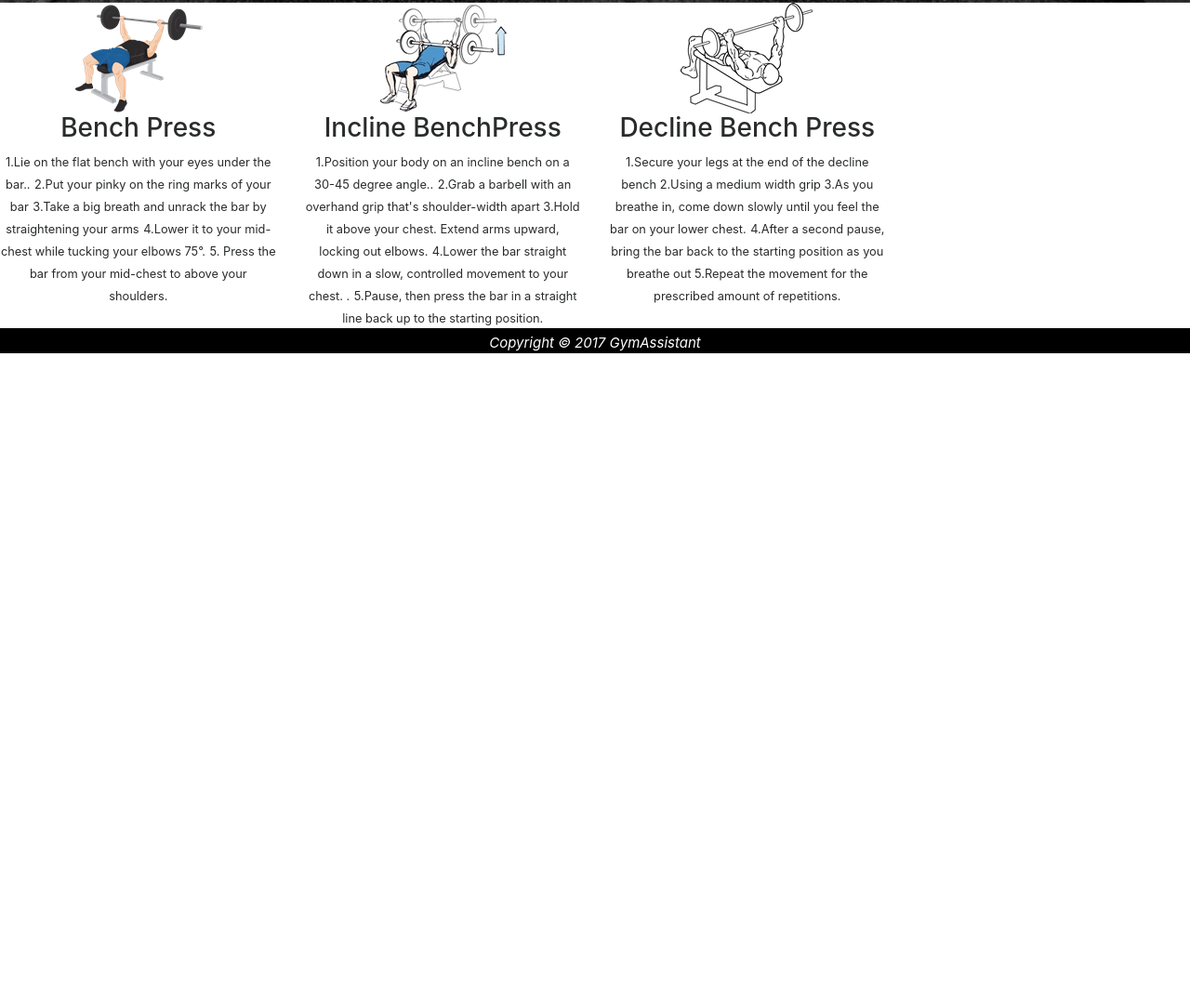
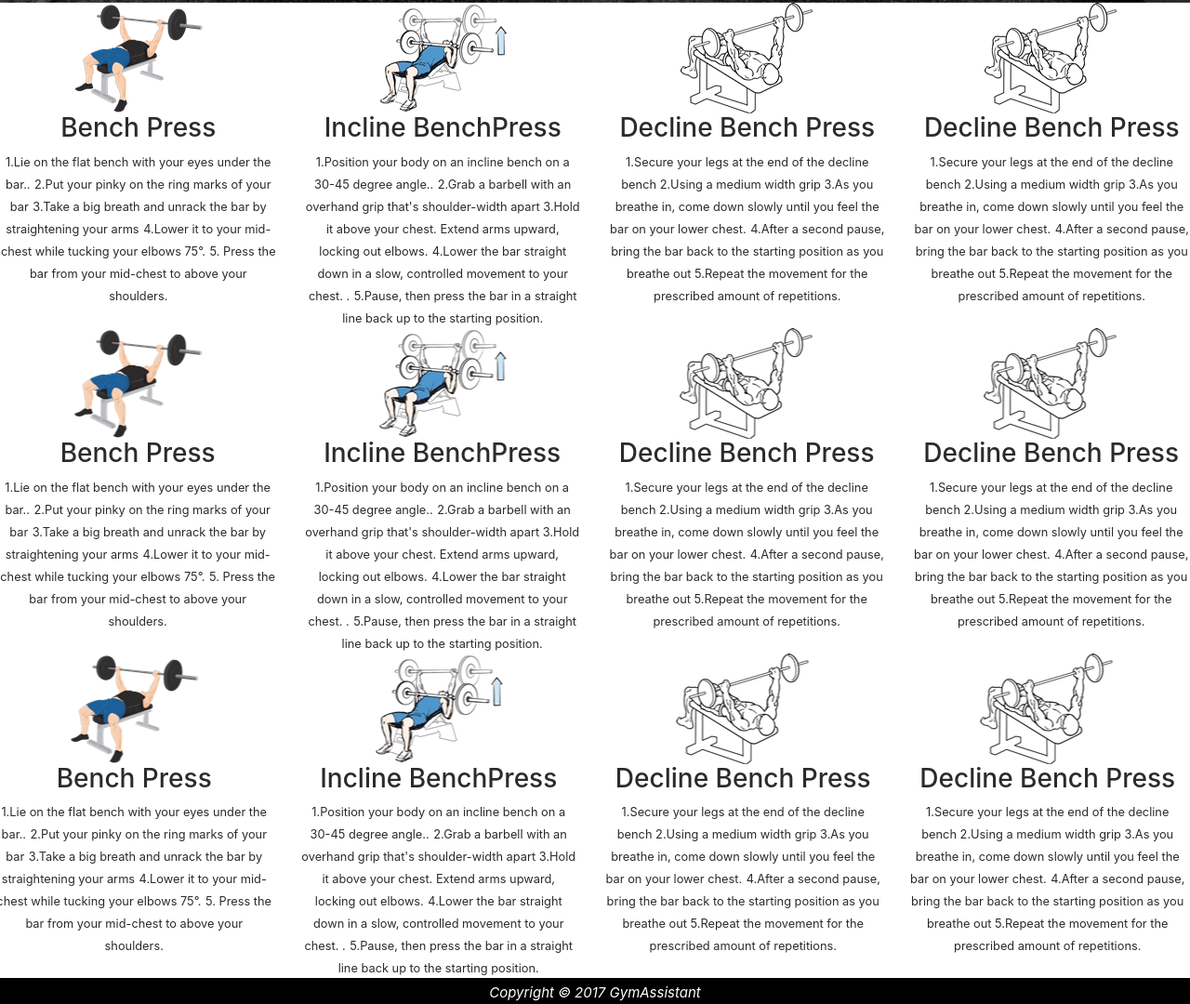
Before and after one commit to GymAssistant/gymassistant.github.io, a plain HTML site: page index.html in a window 1280 px wide. Shown: the part 797-1877 px from the top of the page at 93% size. Before the commit the page ends 1177 px from the top, so only its background shows below. Drawn offline with nearby package versions, Linux system fonts and the light colour scheme; a script that the page names is missing.

Commit message:
Update index.html

```diff
--- a/index.html
+++ b/index.html
@@ -26,7 +26,7 @@
         <ul class="wow wobble"  data-wow-duration="2s"  id="links">
           <li><a href="#background">Home</a></li>
           <li><a href="#gradi">Chest</a>
-		  <li><a href="#DeclineBenchPress">Decline Bench Press</a>
+		  <li><a href="#test">Decline Bench Press</a>
         </ul>
       </nav>
 
@@ -70,9 +70,108 @@
 	  <small>4.After a second pause, bring the bar back to the starting position as you breathe out </small>
 	  <small>5.Repeat the movement for the prescribed amount of repetitions.</small>
         </div>
+		    <div id="DeclineBenchPress" class="col-md-3">
+		<img src="img/declinebenchpress.jpg" alt="InclineBenchPress">
+          <h3>Decline Bench Press</h2>
+	  <small>1.Secure your legs at the end of the decline bench </small>
+      <small>2.Using a medium width grip </small>
+      <small>3.As you breathe in, come down slowly until you feel the bar on your lower chest.</small>
+	  <small>4.After a second pause, bring the bar back to the starting position as you breathe out </small>
+	  <small>5.Repeat the movement for the prescribed amount of repetitions.</small>
+        </div>
       </div>
     </div>
 
+
+	  <!-- Gradi -->
+    <div class="wow bounceInRight" data-wow-duration="2s" data-wow-delay="1.25s" >
+      <div id="gradi" class="row text-center">
+        <div id="BenchPress" class="col-md-3">
+		<img src="img/bench.png" alt="BenchPress">
+          <h3>Bench Press</h2>
+      <small>1.Lie on the flat bench with your eyes under the bar..</small>
+      <small>2.Put your pinky on the ring marks of your bar</small>
+      <small>3.Take a big breath and unrack the bar by straightening your arms</small>
+	  <small>4.Lower it to your mid-chest while tucking your elbows 75°.</small>
+	  <small>5. Press the bar from your mid-chest to above your shoulders.</small>
+        </div>
+
+        <div id="InclineBenchPress" class="col-md-3">
+				<img src="img/inclinebenchpress.jpg" alt="InclineBenchPress">
+          <h3>Incline BenchPress</h2>
+      <small>1.Position your body on an incline bench on a 30-45 degree angle..</small>
+      <small>2.Grab a barbell with an overhand grip that's shoulder-width apart </small>
+      <small>3.Hold it above your chest. Extend arms upward, locking out elbows.</small>
+	  <small>4.Lower the bar straight down in a slow, controlled movement to your chest. .</small>
+	  <small>5.Pause, then press the bar in a straight line back up to the starting position.</small>
+        </div>
+
+
+        <div id="DeclineBenchPress" class="col-md-3">
+		<img src="img/declinebenchpress.jpg" alt="InclineBenchPress">
+          <h3>Decline Bench Press</h2>
+	  <small>1.Secure your legs at the end of the decline bench </small>
+      <small>2.Using a medium width grip </small>
+      <small>3.As you breathe in, come down slowly until you feel the bar on your lower chest.</small>
+	  <small>4.After a second pause, bring the bar back to the starting position as you breathe out </small>
+	  <small>5.Repeat the movement for the prescribed amount of repetitions.</small>
+        </div>
+		    <div id="DeclineBenchPress" class="col-md-3">
+		<img src="img/declinebenchpress.jpg" alt="InclineBenchPress">
+          <h3>Decline Bench Press</h2>
+	  <small>1.Secure your legs at the end of the decline bench </small>
+      <small>2.Using a medium width grip </small>
+      <small>3.As you breathe in, come down slowly until you feel the bar on your lower chest.</small>
+	  <small>4.After a second pause, bring the bar back to the starting position as you breathe out </small>
+	  <small>5.Repeat the movement for the prescribed amount of repetitions.</small>
+        </div>
+      </div>
+    </div>
+
+	  <!-- Gradi -->
+    <div class="wow bounceInRight" data-wow-duration="2s" data-wow-delay="1.25s" >
+      <div id="gradi" class="row text-center">
+        <div id="BenchPress" class="col-md-3">
+		<img src="img/bench.png" alt="BenchPress">
+          <h3>Bench Press</h2>
+      <small>1.Lie on the flat bench with your eyes under the bar..</small>
+      <small>2.Put your pinky on the ring marks of your bar</small>
+      <small>3.Take a big breath and unrack the bar by straightening your arms</small>
+	  <small>4.Lower it to your mid-chest while tucking your elbows 75°.</small>
+	  <small>5. Press the bar from your mid-chest to above your shoulders.</small>
+        </div>
+
+        <div id="InclineBenchPress" class="col-md-3">
+				<img src="img/inclinebenchpress.jpg" alt="InclineBenchPress">
+          <h3>Incline BenchPress</h2>
+      <small>1.Position your body on an incline bench on a 30-45 degree angle..</small>
+      <small>2.Grab a barbell with an overhand grip that's shoulder-width apart </small>
+      <small>3.Hold it above your chest. Extend arms upward, locking out elbows.</small>
+	  <small>4.Lower the bar straight down in a slow, controlled movement to your chest. .</small>
+	  <small>5.Pause, then press the bar in a straight line back up to the starting position.</small>
+        </div>
+
+
+        <div id="DeclineBenchPress" class="col-md-3">
+		<img src="img/declinebenchpress.jpg" alt="InclineBenchPress">
+          <h3>Decline Bench Press</h2>
+	  <small>1.Secure your legs at the end of the decline bench </small>
+      <small>2.Using a medium width grip </small>
+      <small>3.As you breathe in, come down slowly until you feel the bar on your lower chest.</small>
+	  <small>4.After a second pause, bring the bar back to the starting position as you breathe out </small>
+	  <small>5.Repeat the movement for the prescribed amount of repetitions.</small>
+        </div>
+		    <div id="test" class="col-md-3">
+		<img src="img/declinebenchpress.jpg" alt="InclineBenchPress">
+          <h3>Decline Bench Press</h2>
+	  <small>1.Secure your legs at the end of the decline bench </small>
+      <small>2.Using a medium width grip </small>
+      <small>3.As you breathe in, come down slowly until you feel the bar on your lower chest.</small>
+	  <small>4.After a second pause, bring the bar back to the starting position as you breathe out </small>
+	  <small>5.Repeat the movement for the prescribed amount of repetitions.</small>
+        </div>
+      </div>
+    </div>
 
 
 
```
